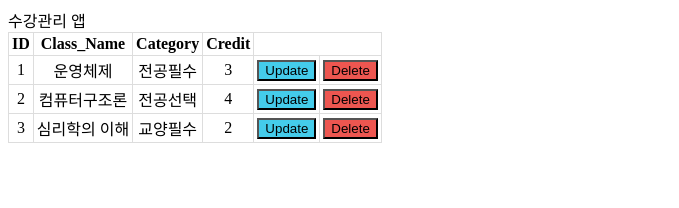
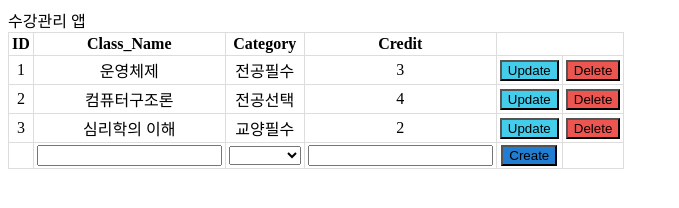
Before and after one commit to Harimad/groomJS, a plain HTML site: page JS_Handling/js_handling.html in a window 1280 px wide. Shown: the whole page, without its empty margins (0-679 px from the left). Drawn offline with Linux system fonts and the light colour scheme.

Commit message:
입력 행 만들기

```diff
--- a/JS_Handling/js_handling.html
+++ b/JS_Handling/js_handling.html
@@ -28,10 +28,6 @@
 	<div id="container"></div>
 
 	<script>
-		// let $container = document.querySelector('#container');
-		// $container.innerHTML = '수강관리 App';
-		// $container.appendChild(table);
-
 		let crudApp = new function () { //수강데이터 담을 JSON형식의 배열 만들기
 			this.myClass = [
 				{ ID: '1', Class_Name: '운영체제', Category: '전공필수', Credit: 3 },
@@ -39,7 +35,7 @@
 				{ ID: '3', Class_Name: '심리학의 이해', Category: '교양필수', Credit: 2 }
 			];
 
-			this.Category = ['전공필수', '전공선태', '교양필수', '교양선택']; 	//선택할 수 있는 항목 미리 정의
+			this.Category = ['전공필수', '전공선택', '교양필수', '교양선택']; 	//선택할 수 있는 항목 미리 정의
 			this.col = []; 	// Table Header에 담길 데이터를 확장성을위해 배열에 담기
 			this.createTable = () => { // 위 데이터를 토대로 실제로 테이블을 만들어주는 메서드
 				//테이블을 만들고 데이터를 채우는 코드
@@ -47,7 +43,9 @@
 				//비어있는 col 배열에 myClass 배열 속 객체들의 key값들을 넣어줘야 함
 				for (let i = 0; i < this.myClass.length; i++) { //myClass 속 객체들 순회
 					for (let key in this.myClass[i]) { // 각 객체들 속의 key값 순회
-						if (this.col.indexOf(key) === -1) this.col.push(key); 	//key를 col 배열에 담기
+						if (this.col.indexOf(key) === -1) {
+							this.col.push(key); 	//key를 col 배열에 담기
+						}
 					}
 				}
 
@@ -61,7 +59,7 @@
 					th.innerHTML = this.col[i];
 					tr.appendChild(th);
 				}
-
+				//table에 데이터 넣어주기
 				for (let i = 0; i < this.myClass.length; i++) {  //td작성
 					tr = table.insertRow(-1); // table에 일단 한 행을 추가
 					for (let j = 0; j < this.col.length; j++) { // table header 길이 만큼 순회하며 매칭되는 데이터 갖고오기
@@ -103,6 +101,37 @@
 					this.td.appendChild(btnDelete);
 				}
 
+				// 입력 행 추가
+				tr = table.insertRow(-1);
+				for (let k = 0; k < this.col.length; k++) {
+					let newCell = tr.insertCell(-1);
+					if (k >= 1) {
+						if (k == 2) { // 선택 항목 만들어 주기
+							let select = document.createElement('select');
+							select.innerHTML = `<option value=""></option>`;
+							for (let l = 0; l < this.Category.length; l++) {//선택항목 만들어주기
+								select.innerHTML = select.innerHTML + `<option value="${this.Category[l]}">${this.Category[l]}</option>`
+							}
+							newCell.appendChild(select);
+						} else {
+							textBox = document.createElement('input');
+							textBox.setAttribute('type', 'text');
+							textBox.setAttribute('value', '');
+							newCell.appendChild(textBox);
+						}
+					}
+				}
+				//create 버튼 만들기
+				this.td = document.createElement('td');
+				tr.appendChild(this.td);
+				let btnCreate = document.createElement('input');
+				btnCreate.setAttribute('type', 'button');
+				btnCreate.setAttribute('value', 'Create');
+				btnCreate.setAttribute('id', 'Create'); //유일한 id값 지정
+				btnCreate.setAttribute('style', 'background-color: #207DD1;');
+				btnCreate.setAttribute('onclick', 'crudApp.CreateNew(this)'); //클릭시 메서드 실행
+				this.td.appendChild(btnCreate);
+
 				let div = document.querySelector('#container');
 				div.innerHTML = `수강관리 앱`;
 				div.appendChild(table);
```
